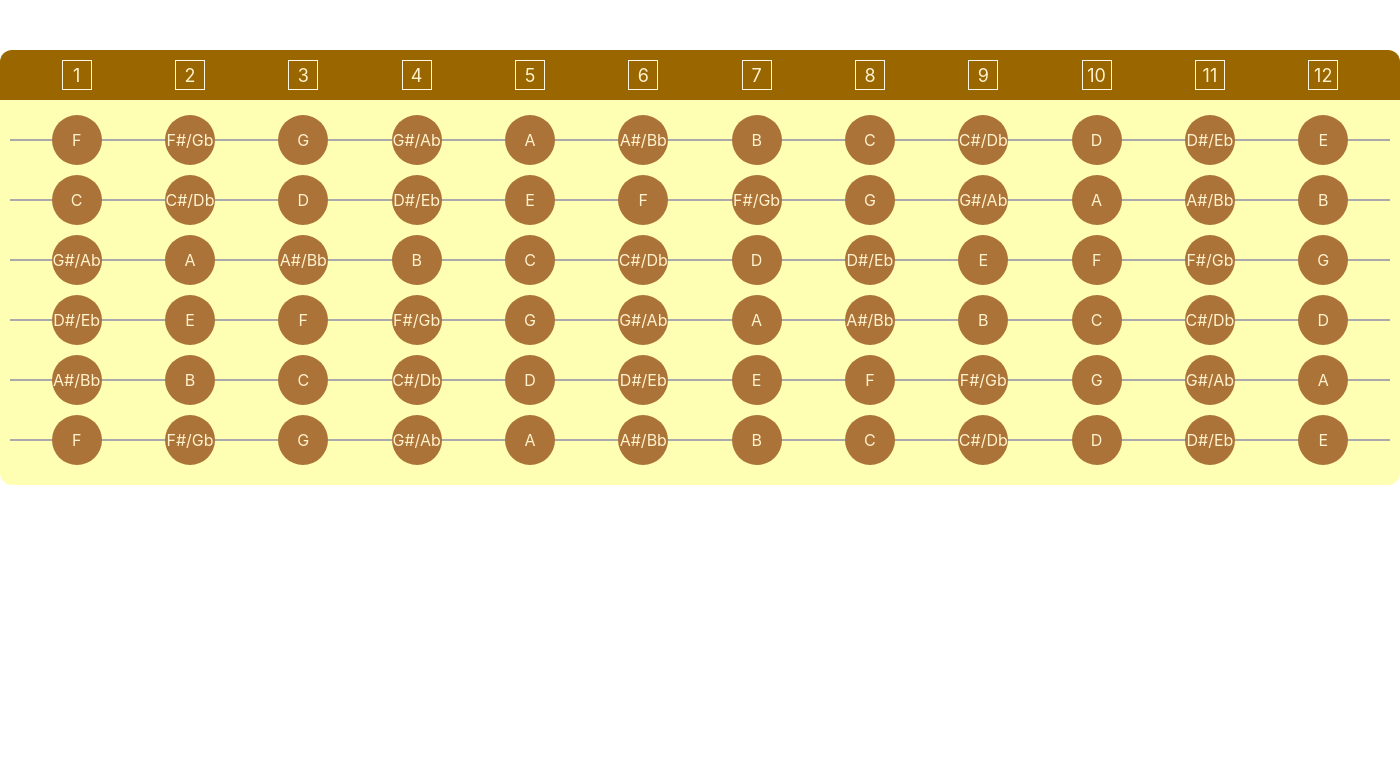
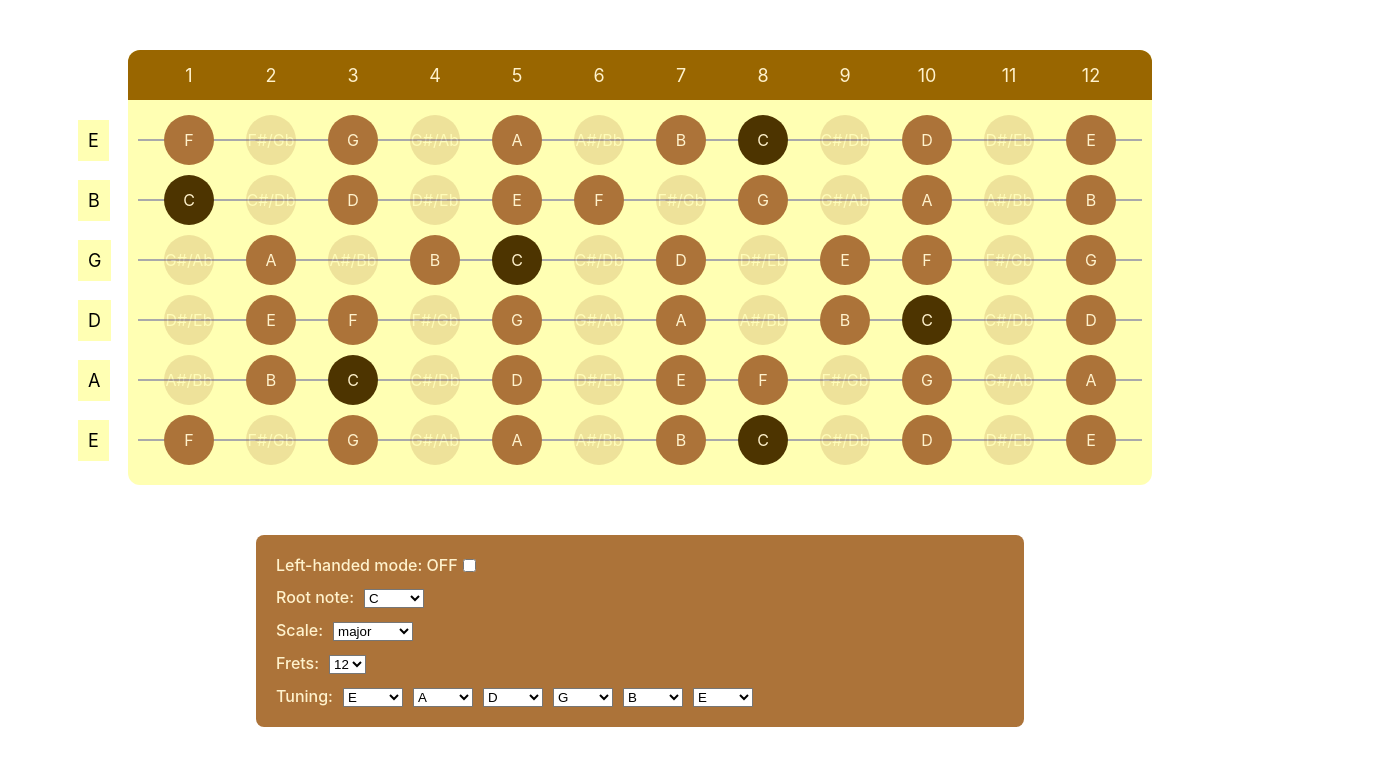
Before and after one commit to Telnair/freatboard, a React (Create React App) app: page / in a window 1280 px wide. Shown: the top 766 px of the page, 1400 px wide, since content can reach past the window. Built offline with nearby package versions, Linux system fonts and the light colour scheme.

Commit message:
implement mvp

```diff
--- /dev/null
+++ b/src/components/Fretboard/FretNumbers.tsx
@@ -0,0 +1,11 @@
+import React from 'react';
+
+export const FretNumbers: React.FC<{ frets: number }> = ({ frets }) => {
+  return (
+    <div className="fret-numbers">
+      {Array(frets).fill(null).map((fret, id) => (
+        <div className="fret-number" key={id}>{id + 1}</div>
+      ))}
+    </div>
+  );
+}
--- /dev/null
+++ b/src/components/Fretboard/Settings.tsx
@@ -0,0 +1,76 @@
+import React from 'react';
+import { Note, SelectedNote, Scale } from './types';
+import { notes, scales, defaultGuitarRoots } from './consts';
+
+interface SettingsProps {
+  scaleRoot: Note;
+  onSetScaleRoot: (nextRoot: Note) => void;
+  frets: number;
+  onSetFrets: (frets: number) => void;
+  selectedScale: Scale;
+  onSetSelectedScale: (nextScale: Scale) => void;
+  isLeftHanded: boolean;
+  onSetIsLeftHanded: () => void;
+  roots: Note[];
+  onSetRoots: (newRoots: Note[]) => void;
+}
+
+export const Settings: React.FC<SettingsProps> = ({
+  scaleRoot,
+  onSetFrets,
+  onSetScaleRoot,
+  frets,
+  onSetIsLeftHanded,
+  isLeftHanded,
+  roots,
+  onSetRoots,
+  onSetSelectedScale,
+  selectedScale,
+}) => {
+  return (
+    <div className="settings">
+      <div className="settings__checkbox">
+        <div className="settings-field">Left-handed mode: {isLeftHanded ? 'ON' : 'OFF'}</div>
+        <input type="checkbox" checked={isLeftHanded} onClick={onSetIsLeftHanded} />
+      </div>
+      <div className="settings__scale">
+        <div className="settings__scale-root">
+          <div className="settings-field">Root note:</div>
+          <select onChange={(e: React.SyntheticEvent<HTMLSelectElement>) => onSetScaleRoot(e.currentTarget.value as Note)}>
+            {notes.map(note => (
+              <option value={note} selected={scaleRoot === note}>{note}</option>
+            ))}
+          </select>
+        </div>
+        <div className="settings__scale-type">
+          <div className="settings-field">Scale:</div>
+          <select onChange={(e: React.SyntheticEvent<HTMLSelectElement>) => onSetSelectedScale(e.currentTarget.value as Scale)}>
+            {Object.keys(scales).map(scale => (
+              <option value={scale} selected={selectedScale === scale}>{scale}</option>
+            ))}
+          </select>
+        </div>
+      </div>
+      <div className="settings__frets">
+        <div className="settings-field">Frets:</div>
+        <select onChange={(e: React.SyntheticEvent<HTMLSelectElement>) => onSetFrets(+e.currentTarget.value)}>
+          {Array(24).fill(null).map((n, id) => (
+            <option value={id + 1} selected={frets === id + 1}>{id + 1}</option>
+          ))}
+        </select>
+      </div>
+      <div className="settings__tuning">
+        <div className="settings-field">Tuning:</div>
+        <div style={{ direction: 'rtl' }}>
+          {roots.map((rootNote, id) => (
+            <select onChange={(e: React.SyntheticEvent<HTMLSelectElement>) => onSetRoots(roots.map((r, idx) => idx === id ? e.currentTarget.value as Note : r))}>
+              {notes.map(root => (
+                <option value={root} selected={rootNote === root}>{root}</option>
+              ))}
+            </select>
+          ))}
+        </div>
+      </div>
+    </div>
+  );
+}
--- /dev/null
+++ b/src/components/Fretboard/String.tsx
@@ -0,0 +1,34 @@
+import React from 'react';
+import { Note, SelectedNote, Scale } from './types';
+
+interface String {
+  stringRoot: Note;
+  string: Note[];
+  onSetSelectedNote: (note: SelectedNote) => void;
+  selectedNote: SelectedNote;
+  selectedScale: Scale;
+  scaleRoot: Note;
+  selectedScaleNotes: Note[];
+}
+
+export const String: React.FC<String> = ({ stringRoot, string, onSetSelectedNote, selectedNote, selectedScale, scaleRoot, selectedScaleNotes }) => {
+  return (
+    <div className="string">
+      <div className="string-number">{stringRoot}</div>
+      <div className="frets">
+        {string.map((fret, id) =>
+          <div
+            key={id}
+            className={`fret ${selectedNote === null
+              ? (selectedScaleNotes.indexOf(fret) !== -1 ? 'selected' : '')
+              : (selectedNote === fret ? 'selected' : '')} ${selectedScale !== 'chromatic'
+              ? (fret === scaleRoot ? 'root' : '')
+              : ''}`}
+            onClick={() => onSetSelectedNote(fret === selectedNote ? null : fret)}
+          >
+            {fret}
+          </div>)}
+      </div>
+    </div>
+  );
+}
--- /dev/null
+++ b/src/components/Fretboard/consts.ts
@@ -0,0 +1,9 @@
+import { Note, Scale } from './types';
+
+export const notes: Note[] = Object.values(Note);
+export const scales: Record<Scale, number[]> = {
+  chromatic: [0, 0.5, 0.5, 0.5, 0.5, 0.5, 0.5, 0.5, 0.5, 0.5, 0.5, 0.5],
+  natMinor: [0, 1, 0.5, 1, 1, 0.5, 1, 1],
+  major: [0, 1, 1, 0.5, 1, 1, 1, 0.5],
+}
+export const defaultGuitarRoots = [ Note.E, Note.A, Note.D, Note.G, Note.B, Note.E ].reverse();
--- a/src/components/Fretboard/index.tsx
+++ b/src/components/Fretboard/index.tsx
@@ -1,54 +1,14 @@
-import React, { useState, useMemo } from 'react';
+import React, { useState } from 'react';
 import './styles.css';
-import { Note, IFretboard, SelectedNote } from './types';
+import { Note, IFretboard, SelectedNote, Scale } from './types';
+import { String } from './String';
+import { FretNumbers } from './FretNumbers';
+import { notes, defaultGuitarRoots, scales } from './consts';
+import { Settings } from './Settings';
 
-const notes: Note[] = Object.values(Note);
-const majScale = [0, 1, 1, 0.5, 1, 1, 1, 0.5];
-const natMinorScale = [0, 1, 0.5, 1, 1, 0.5, 1, 1];
-const chromaticScale = [0, 0.5, 0.5, 0.5, 0.5, 0.5, 0.5, 0.5];
 
-const FretNumbers: React.FC<{ frets: number }> = ({ frets }) => {
-  return (
-    <div className="fret-numbers">
-      {Array(frets).fill(null).map((fret, id) => (
-        <div className="fret-number" key={id}>{id + 1}</div>
-      ))}
-    </div>
-  );
-}
-
-interface String {
-  rootNote: Note;
-  string: Note[];
-  onSetSelectedNote: (note: SelectedNote) => void;
-  selectedNote: SelectedNote;
-}
-
-const String: React.FC<String> = ({ rootNote, string, onSetSelectedNote, selectedNote }) => {
-  return (
-    <div className="string">
-      <div className="string-number">{rootNote}</div>
-      <div className="frets">
-        {string.map((fret, id) =>
-          <div
-            key={id}
-            className={`fret ${selectedNote === null ? 'selected' : (selectedNote === fret ? 'selected' : '')}`}
-            onClick={() => onSetSelectedNote(fret === selectedNote ? null : fret)}
-          >
-            {fret}
-          </div>)}
-      </div>
-    </div>
-  );
-}
-
-const defaultGuitarRoots = [ Note.E, Note.A, Note.D, Note.G, Note.B, Note.E ].reverse();
 
 export const Fretboard: React.FC<{}> = () => {
-  const [ frets, setFrets ] = useState<number>(12);
-  const [ selectedNote, setSelectedNote ] = useState<SelectedNote>(null);
-  const [ roots, setRoots ] = useState<Note[]>(defaultGuitarRoots);
-
   const getNoteByInterval = (note: Note, interval: number): Note => {
     const dir = interval < 0 ? 'desc' : 'asc';
     const noteReducer = (fn: (note: Note) => Note) => Array(Math.abs(interval * 2)).fill(null).reduce(fn, note);
@@ -78,19 +38,45 @@ export const Fretboard: React.FC<{}> = () => {
     return strings.map(rootNote => createNoteRange(rootNote, Array(frets).fill(0.5)));
   };
 
+  const [ scaleRoot, setScaleRoot ] = useState<Note>(Note.C);
+  const [ frets, setFrets ] = useState<number>(12);
+  const [ selectedNote, setSelectedNote ] = useState<SelectedNote>(null);
+  const [ selectedScale, setSelectedScale ] = useState<Scale>('major');
+  const [ roots, setRoots ] = useState<Note[]>(defaultGuitarRoots);
+  const [ isLeftHanded, setIsLeftHanded ] = useState<boolean>(false);
+
+  const handleSetLeftHanded = () => setIsLeftHanded(prev => !prev);
+
   const fretboard = createFretboard(roots, frets);
 
   return (
-    <div className="fretboard">
+    <>
+      <div className={`fretboard ${isLeftHanded ? 'left-handed' : ''}`}>
         <FretNumbers frets={frets} />
         {roots.map((root, id) =>
           <String
+            stringRoot={root}
+            selectedScale={selectedScale}
+            selectedScaleNotes={createNoteRange(scaleRoot, scales[selectedScale])}
+            scaleRoot={scaleRoot}
             key={id}
             selectedNote={selectedNote}
-          rootNote={root}
             string={fretboard[id]}
             onSetSelectedNote={setSelectedNote}
           />)}
       </div>
+      <Settings
+        scaleRoot={scaleRoot}
+        onSetScaleRoot={setScaleRoot}
+        frets={frets}
+        onSetFrets={setFrets}
+        onSetSelectedScale={setSelectedScale}
+        selectedScale={selectedScale}
+        isLeftHanded={isLeftHanded}
+        onSetIsLeftHanded={handleSetLeftHanded}
+        roots={roots}
+        onSetRoots={setRoots}
+      />
+    </>
   );
 }
--- a/src/components/Fretboard/styles.css
+++ b/src/components/Fretboard/styles.css
@@ -2,11 +2,23 @@
   display: block;
   background: #ffffb3;
   border: #331a00;
-  width: 1400px;
+  width: 80vw;
   position: relative;
   margin: 50px auto;
   border-radius: 12px;
   padding-bottom: 10px;
+}
+
+.fretboard:not(.left-handed) .string-number {
+  left: -50px;
+}
+
+.fretboard.left-handed {
+  direction: rtl;
+}
+
+.fretboard.left-handed .string-number {
+  right: -50px;
 }
 
 .fret-numbers {
@@ -24,7 +36,6 @@
 }
 
 .fret-number {
-  border: 1px solid #fff7e6;
   width: 30px;
   height: 30px;
   display: flex;
@@ -40,7 +51,6 @@
 .string-number {
   background: #ffffb3;
   position: absolute;
-  left: -50px;
   top: 5px;
   font-size: 18px;
   padding: 10px;
@@ -83,3 +93,64 @@
 .fret.selected {
   opacity: 1;
 }
+
+.fret.root {
+  background: #4d3400;
+}
+
+.settings {
+  width: 60vw;
+  margin: 0 auto;
+  padding: 20px;
+  border-radius: 8px;
+  background: #ac7339;
+  color: #fff2cc;
+}
+
+.settings select {
+  margin-left: 10px;
+  margin-top: 4px;
+  background: white;
+  direction: ltr;
+}
+
+.settings > div:not(:last-of-type) {
+  margin-bottom: 10px;
+}
+
+.settings__checkbox {
+  display: flex;
+  align-items: center;
+}
+
+.settings__checkbox input {
+  margin: 0;
+  font-size: 16px;
+  margin-left: 5px;
+  background: #ffffb3;
+}
+
+.settings-field {
+  font-weight: 500;
+}
+
+.settings__scale-root {
+  margin-bottom: 10px;
+  display: flex;
+  align-items: center;
+}
+
+.settings__scale-type {
+  display: flex;
+  align-items: center;
+}
+
+.settings__frets {
+  display: flex;
+  align-items: center;
+}
+
+.settings__tuning {
+  display: flex;
+  align-items: center;
+}
--- a/src/components/Fretboard/types.ts
+++ b/src/components/Fretboard/types.ts
@@ -13,6 +13,8 @@ export enum Note {
   Ab = 'G#/Ab',
 }
 
+export type Scale = 'chromatic' | 'natMinor' | 'major';
+
 export type IFretboard = Array<Note[]>;
 
 export type SelectedNote = Note | null;
```
Lines whose indentation alone changed are shown as unchanged.
